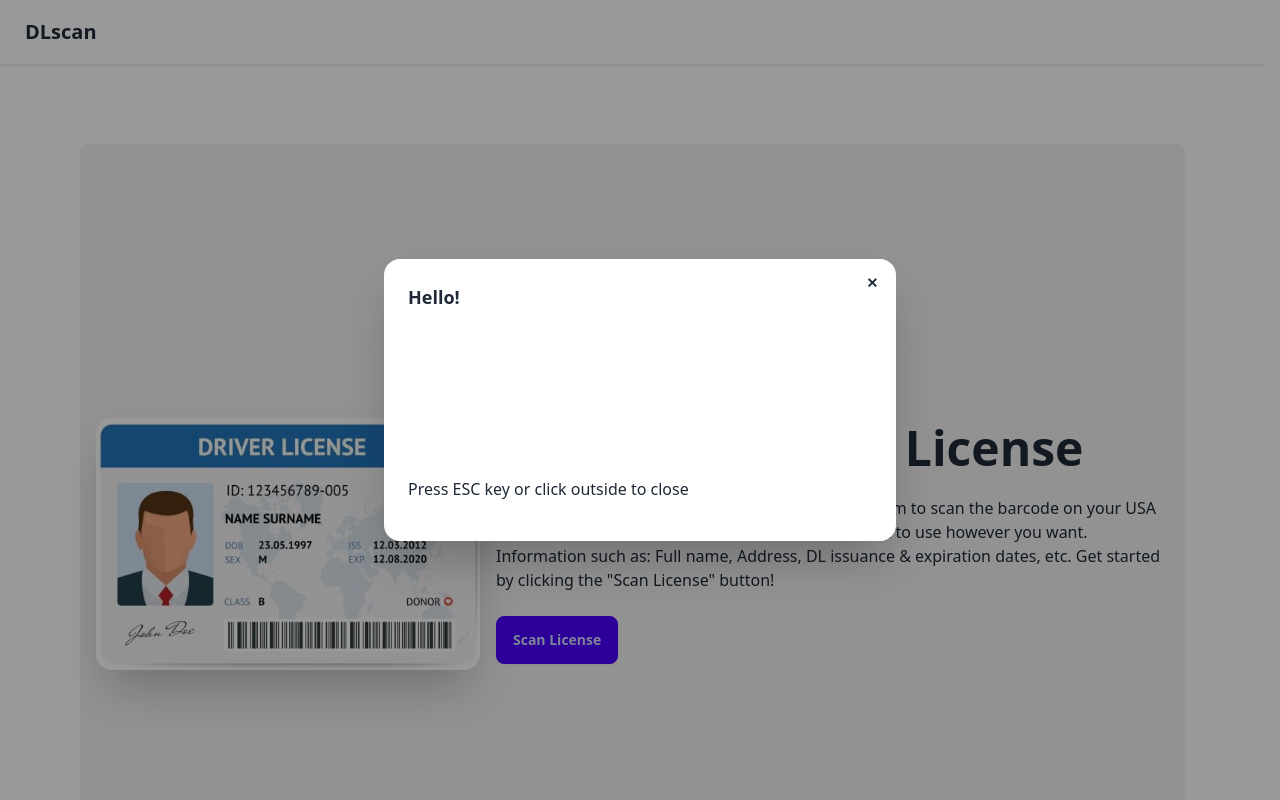
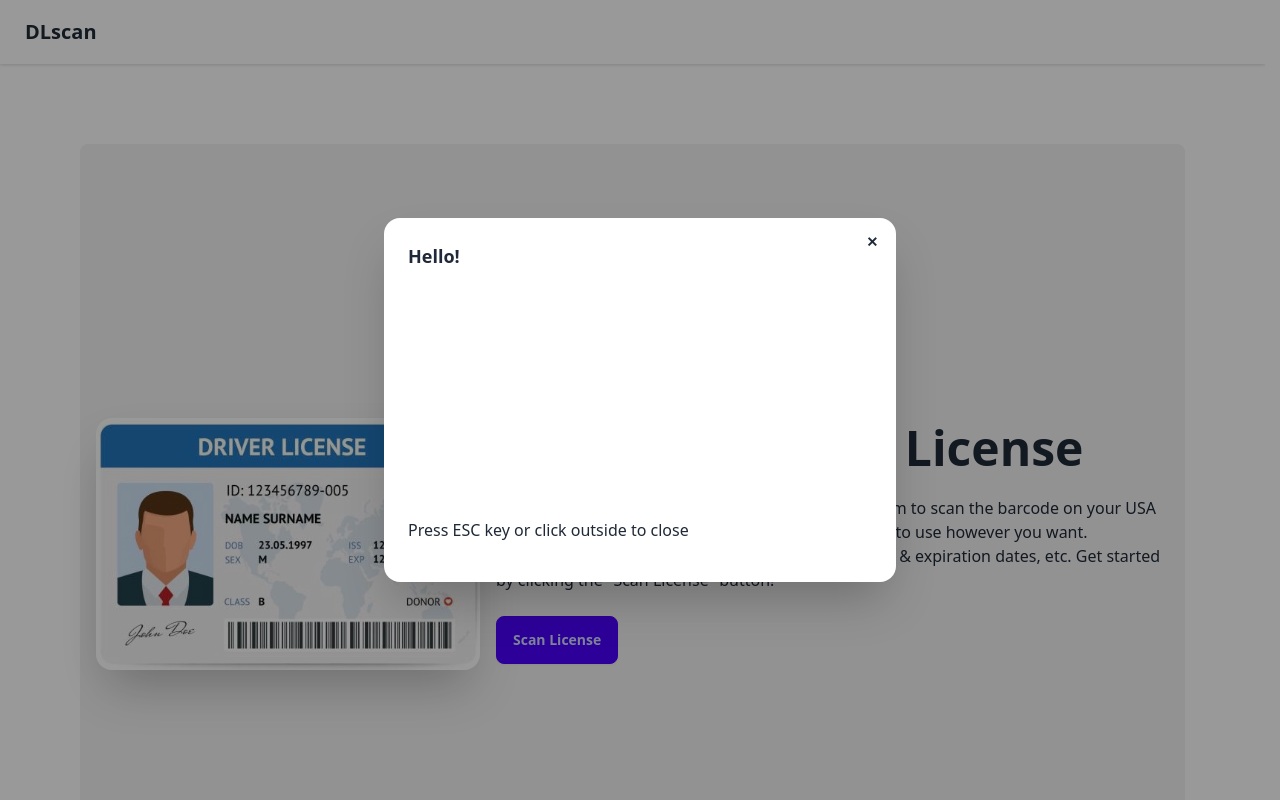
Before and after one commit to HermanDhillon/DLscan, a React (Vite) app: page / in a window 1280 px wide. Both pictures are taken after a click on the button "Scan License". Shown: the top 800 px of the page. Built offline with nearby package versions, Linux system fonts and the light colour scheme; no server answers.

Commit message:
remove media devices library, add react-webcam library

```diff
--- a/package.json
+++ b/package.json
@@ -12,7 +12,6 @@
   "dependencies": {
     "react": "^18.2.0",
     "react-dom": "^18.2.0",
-    "react-media-devices": "^1.1.5",
     "react-webcam": "^7.2.0",
     "react-zxing": "^2.0.0"
   },
--- a/src/components/BarcodeScanner.jsx
+++ b/src/components/BarcodeScanner.jsx
@@ -5,7 +5,12 @@ import Webcam from "react-webcam";
 function BarcodeScanner() {
   return (
     <div>
-      <Webcam />
+      <Webcam
+        audio={false}
+        height={720}
+        screenshotFormat="image/jpeg"
+        width={1280}
+      />
     </div>
   );
 }
```
Also changed, not shown: 1 other file (tests, documents, lock files or other folders).
